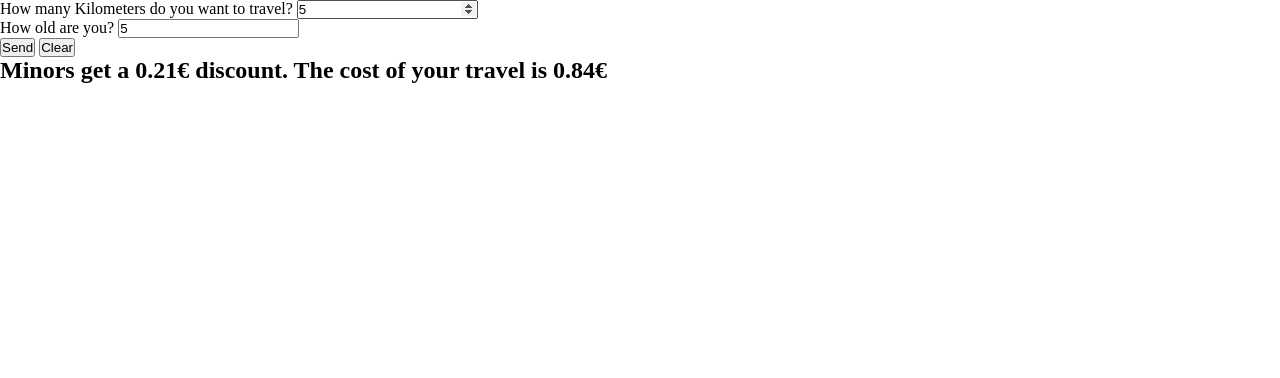
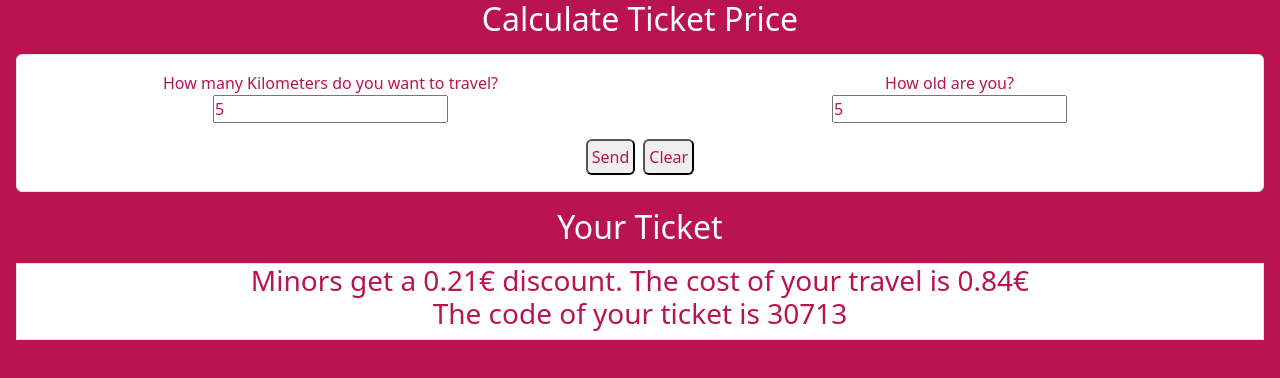
Before and after one commit to GiordanoMercatali/js-biglietto-treno-form, a plain HTML site: page index.html in a window 1280 px wide. Both pictures are taken after typing "5", "5" into the empty fields and a click on the button "Send". Drawn offline with nearby package versions, Linux system fonts and the light colour scheme.

Commit message:
add: a touch of style to the website

```diff
--- a/css/style.css
+++ b/css/style.css
@@ -1,7 +1,6 @@
 /*Custom properties*/
 :root{
-    --bg-color: white;
-    --primary-color: brown;
+    --main-color: #b91450;
 }
 
 /*Reset*/
@@ -9,4 +8,17 @@
     margin: 0;
     padding: 0;
     box-sizing: border-box;
+    color: var(--main-color);
 }
+
+body{
+    background-color: var(--main-color);
+}
+
+h2{
+    color: white;
+}
+
+section{
+    background-color: white;
+}
--- a/index.html
+++ b/index.html
@@ -5,20 +5,29 @@
 	<head>
 		<meta charset="utf-8">
         <meta name="viewport" content="width=device-width, initial-scale=1">
+
+        <!-- BOOTSTRAP STYLESHEET -->
+        <link href="https://cdn.jsdelivr.net/npm/bootstrap@5.2.3/dist/css/bootstrap.min.css" rel="stylesheet" integrity="sha384-rbsA2VBKQhggwzxH7pPCaAqO46MgnOM80zW1RWuH61DGLwZJEdK2Kadq2F9CUG65" crossorigin="anonymous">
+        <script src="https://cdn.jsdelivr.net/npm/bootstrap@5.2.3/dist/js/bootstrap.bundle.min.js" integrity="sha384-kenU1KFdBIe4zVF0s0G1M5b4hcpxyD9F7jL+jjXkk+Q2h455rYXK/7HAuoJl+0I4" crossorigin="anonymous"></script>        <!-- CUSTOM STYLESHEET -->
+
+        <!-- STYLE -->
         <link rel="stylesheet" href="css/style.css">
 		<title> Train Ticket </title>
 	</head>
 
     <body>
-        <section class="module">
-            <div class="input-item">
-                <label for="distance">How many Kilometers do you want to travel?</label>
-                <input type="number" id="distance">
-            </div>
+        <h2 class="text-center">Calculate Ticket Price</h2>
+        <section class="module border rounded m-3 p-3">
+            <div class="d-flex row mb-3">
+                <div class="input-item col-6 d-flex flex-column align-items-center">
+                    <label for="distance">How many Kilometers do you want to travel?</label>
+                    <input type="number" id="distance">
+                </div>
 
-            <div class="input-item">
-                <label for="age">How old are you?</label>
-                <input type="number" id="age">
+                <div class="input-item col-6 d-flex flex-column align-items-center">
+                    <label for="age">How old are you?</label>
+                    <input type="number" id="age">
+                </div>
             </div>
 
             <!-- <div class="input-item">
@@ -30,14 +39,17 @@
                 </select>
             </div> -->
 
-            <div class="buttons">
-                <button id="send">Send</button>
-                <button id="clear">Clear</button>
+            <div class="buttons d-flex justify-content-center gap-2">
+                <button class="p-1 rounded" id="send">Send</button>
+                <button class="p-1 rounded" id="clear">Clear</button>
             </div>
 
         </section>
 
-        <h2 id="result">  </h2>
+        <h2 class="text-center">Your Ticket</h2>
+        <section class="result-section m-3 text-center border d-none">
+            <h3 id="result">  </h3>
+        </section>
         <script src="js/script.js"></script>
     </body>
 </html>
--- a/js/script.js
+++ b/js/script.js
@@ -3,6 +3,8 @@ console.log(travelDistanceElem);
 
 const userAgeElem = document.getElementById("age");
 console.log(userAgeElem);
+
+const resultSection = document.querySelector(".result-section");
 
 const sendBtn = document.getElementById("send");
 sendBtn.addEventListener("click", function(){
@@ -38,14 +40,23 @@ sendBtn.addEventListener("click", function(){
 
     console.log(travelFinalCost.toFixed(2));
 
+    function getRandomNumber(max) {
+        return Math.floor(Math.random() * max);
+      }
+
+    let ticketCode = getRandomNumber(99999);
+
     let costReturn = "";
 
      if (userAge >= 18 && userAge <= 65){
-         costReturn = `The cost of your travel is ${travelFinalCost.toFixed(2)}€`;
-     } else if(userAge < 18){
-         costReturn = `Minors get a ${discountAmount.toFixed(2)}€ discount. The cost of your travel is ${travelFinalCost.toFixed(2)}€`;
-     } else{
-         costReturn = `Old people get a ${discountAmount.toFixed(2)}€ discount. The cost of your travel is ${travelFinalCost.toFixed(2)}€`;
+         costReturn = `The cost of your travel is ${travelFinalCost.toFixed(2)}€
+         <br>The code of your ticket is ${ticketCode}`;
+        } else if(userAge < 18){
+         costReturn = `Minors get a ${discountAmount.toFixed(2)}€ discount. The cost of your travel is ${travelFinalCost.toFixed(2)}€
+         <br>The code of your ticket is ${ticketCode}`;
+        } else{
+         costReturn = `Elders get a ${discountAmount.toFixed(2)}€ discount. The cost of your travel is ${travelFinalCost.toFixed(2)}€
+         <br>The code of your ticket is ${ticketCode}`;
      }
 
     // if (userAge === "18 - 65"){
@@ -56,6 +67,8 @@ sendBtn.addEventListener("click", function(){
     //     costReturn = `Old people get a ${discountAmount.toFixed(2)}€ discount. The cost of your travel is ${travelFinalCost.toFixed(2)}€`;
     // }
 
+    resultSection.classList.remove("d-none");
+    resultSection.classList.add("d-block");
     document.getElementById("result").innerHTML = costReturn;
 });
 
@@ -64,5 +77,7 @@ clearBtn.addEventListener("click", function(){
     travelDistanceElem.value = "";
     userAgeElem.value = "";
 
+    resultSection.classList.remove("d-block");
+    resultSection.classList.add("d-none");
     document.getElementById("result").innerHTML = "";
 });
```
